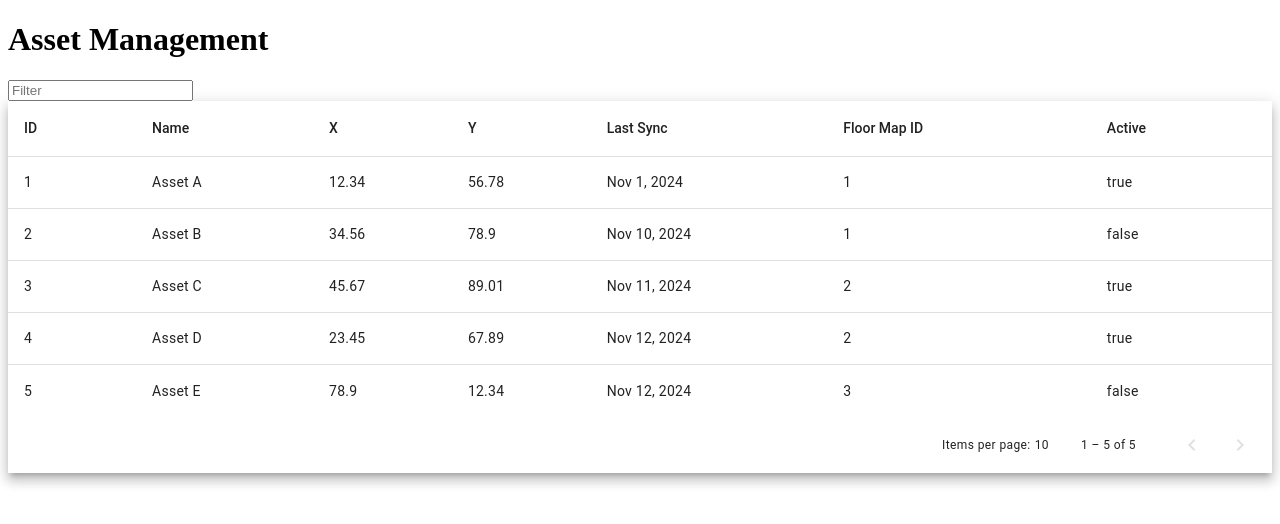
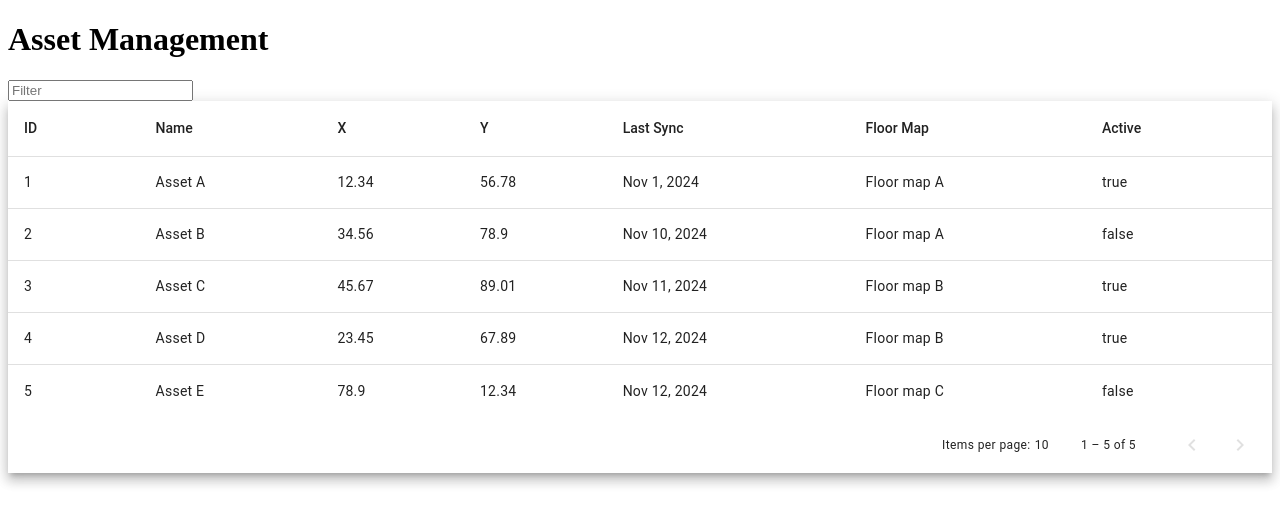
Before and after one commit to rikjalzabet/Indoor-localization, an Angular app in the folder web-ui/: page /asset-managment in a window 1280 px wide. Shown: the top 524 px of the page. Built offline with nearby package versions, Linux system fonts and the light colour scheme.

Commit message:
SCRUM-177 Changed so table displays Floor Map name

```diff
--- a/web-ui/src/app/asset-management/asset-management.component.html
+++ b/web-ui/src/app/asset-management/asset-management.component.html
@@ -30,9 +30,9 @@
         </ng-container>
 
 
-        <ng-container matColumnDef="floorMapId">
-            <th mat-header-cell *matHeaderCellDef mat-sort-header> Floor Map ID </th>
-            <td mat-cell *matCellDef="let row"> {{ row.floorMapId }} </td>
+        <ng-container matColumnDef="floorMap">
+            <th mat-header-cell *matHeaderCellDef mat-sort-header> Floor Map </th>
+            <td mat-cell *matCellDef="let row"> {{ getFloorMapName(row.floorMapId) }} </td>
         </ng-container>
 
         <ng-container matColumnDef="active">
--- a/web-ui/src/app/asset-management/asset-management.component.ts
+++ b/web-ui/src/app/asset-management/asset-management.component.ts
@@ -7,6 +7,7 @@ import { CommonModule } from '@angular/common'; // Required for common directive
 import { WebUiService } from '../services/web-ui.service';
 import { IAsset } from '../models/iasset';
 import { MatIconModule } from '@angular/material/icon';
+import { IFloorMap } from '../models/IFloorMap';
 @Component({
   selector: 'app-asset-management',
   standalone: true,
@@ -21,8 +22,10 @@ import { MatIconModule } from '@angular/material/icon';
   styleUrl: './asset-management.component.css'
 })
 export class AssetManagementComponent implements OnInit {
-    displayedColumns: string[] = ['id', 'name', 'x', 'y', 'lastSync', 'floorMapId', 'active'];
+    displayedColumns: string[] = ['id', 'name', 'x', 'y', 'lastSync', 'floorMap', 'active'];
     dataSource = new MatTableDataSource<IAsset>([]);
+    floorMaps? : IFloorMap[];
+    floorMapMap = new Map<number, string>();
 
     @ViewChild(MatSort) sort!: MatSort;
     @ViewChild(MatPaginator) paginator!: MatPaginator;
@@ -31,6 +34,7 @@ export class AssetManagementComponent implements OnInit {
 
     ngOnInit(): void{
         this.fetchAssets();
+        this.fetchFloorMaps();
     }
 
     ngAfterViewInit() {
@@ -49,4 +53,18 @@ export class AssetManagementComponent implements OnInit {
         error: (err) => console.error ('Error fetching data', err)
       });
     }
+
+    fetchFloorMaps(): void {
+      this.webUiService.getFloorMaps().subscribe({
+        next: (data) => {
+          this.floorMaps = data;
+          this.floorMaps.forEach(fm => this.floorMapMap.set(fm.id, fm.name));
+        },
+        error: (err) => console.error('Error fetching data', err)
+      });
+    }
+
+    getFloorMapName(floorMapId: number): string {
+      return this.floorMapMap.get(floorMapId) || 'Unknown';
+    }
 }
--- /dev/null
+++ b/web-ui/src/app/models/IFloorMap.ts
@@ -0,0 +1,5 @@
+export interface IFloorMap {
+    id : number;
+    name : string;
+    image : string;
+}
--- a/web-ui/src/app/services/web-ui.service.ts
+++ b/web-ui/src/app/services/web-ui.service.ts
@@ -1,6 +1,7 @@
 import { Injectable } from '@angular/core';
 import { Observable, of } from 'rxjs';
 import { IAsset } from '../models/iasset';
+import { IFloorMap } from '../models/IFloorMap';
 
 @Injectable({
   providedIn: 'root'
@@ -60,4 +61,26 @@ export class WebUiService {
       return of(mockAssets);
     }
 
+    public getFloorMaps(): Observable<IFloorMap[]> {
+      const mockFloorMaps: IFloorMap[] = [
+        {
+          id :1,
+          name: 'Floor map A',
+          image: 'Image 1'
+        },
+        {
+          id :2,
+          name: 'Floor map B',
+          image: 'Image 2'
+        },
+        {
+          id :3,
+          name: 'Floor map C',
+          image: 'Image 3'
+        }
+      ];
+
+      return of(mockFloorMaps);
+    }
+
   }
```
